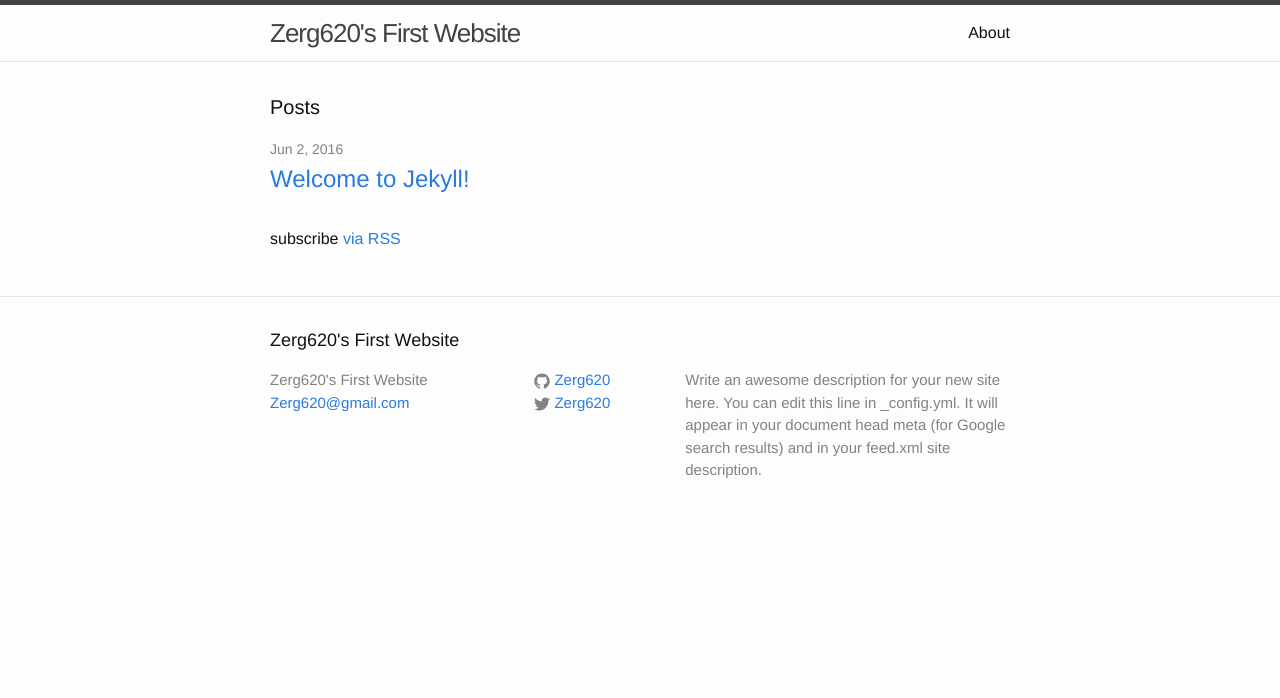
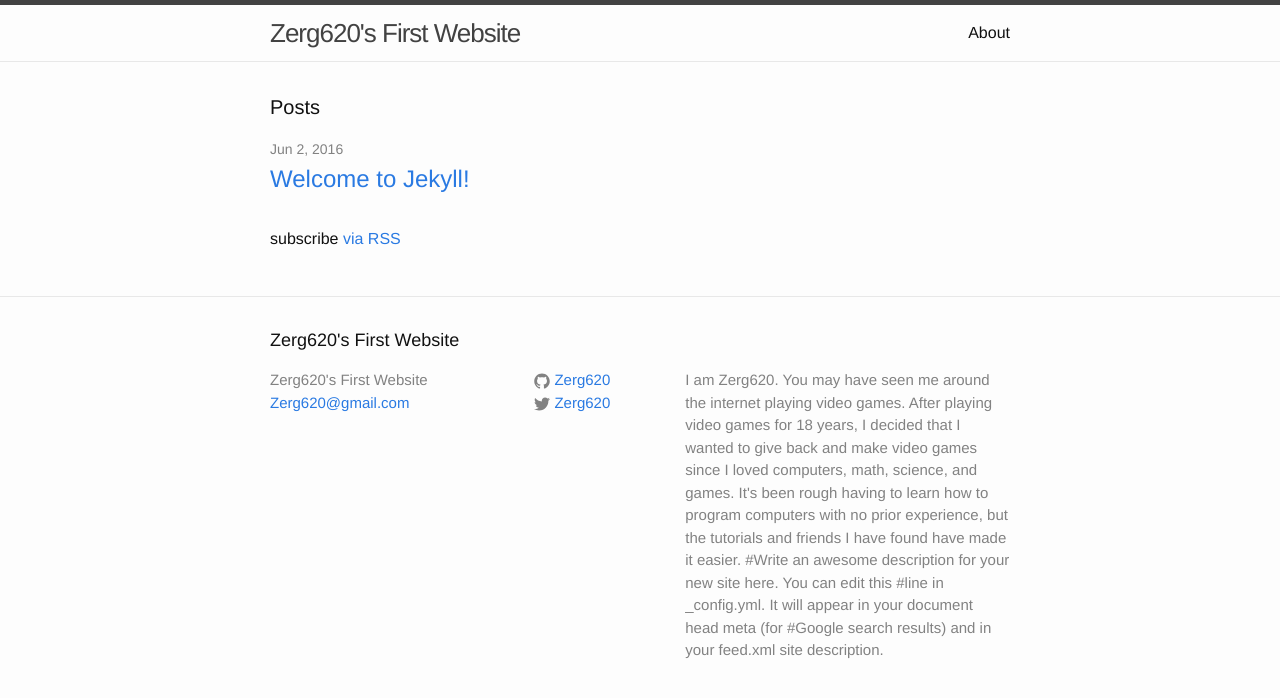
Before and after one commit to Zerg620/Zerg620.github.io, a Jekyll site: the page built from index.html, in a window 1280 px wide. Shown: the top 698 px of the page. Built offline with Jekyll 4.4.1, drawn with Linux system fonts in a browser that asks for light colours.

Commit message:
Update _config.yml

```diff
--- a/_config.yml
+++ b/_config.yml
@@ -9,9 +9,12 @@
 title: Zerg620's First Website
 email: Zerg620@gmail.com
 description: > # this means to ignore newlines until "baseurl:"
-  Write an awesome description for your new site here. You can edit this
-  line in _config.yml. It will appear in your document head meta (for
-  Google search results) and in your feed.xml site description.
+  I am Zerg620. You may have seen me around the internet playing video games. After playing video games for 18 years, I decided that
+  I wanted to give back and make video games since I loved computers, math, science, and games. It's been rough having to learn
+  how to program computers with no prior experience, but the tutorials and friends I have found have made it easier.
+  #Write an awesome description for your new site here. You can edit this
+  #line in _config.yml. It will appear in your document head meta (for
+  #Google search results) and in your feed.xml site description.
 baseurl: "" # the subpath of your site, e.g. /blog
 url: "http://yourdomain.com" # the base hostname & protocol for your site
 twitter_username: Zerg620
```
